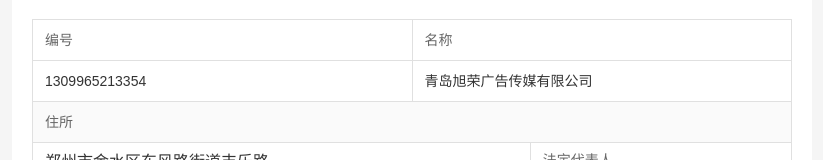
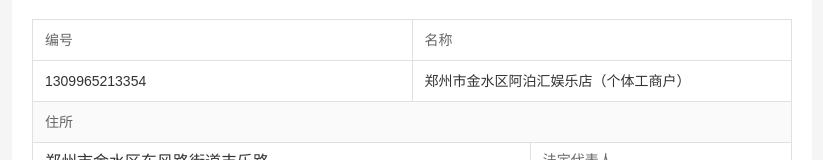
Before and after one commit to luohengjian/abo, a plain HTML site: page index.html in a window 1280 px wide. Shown: the part 146-306 px from the top of the page, without its empty margins (228-1051 px from the left). Drawn offline with Linux system fonts and the light colour scheme.

Commit message:
Update index.html

```diff
--- a/index.html
+++ b/index.html
@@ -34,7 +34,7 @@
                         <span class="value">1309965213354</span>
                     </div>
                     <div class="info-item right-col">
-                        <span class="value">青岛旭荣广告传媒有限公司</span>
+                        <span class="value">郑州市金水区阿泊汇娱乐店（个体工商户）</span>
                     </div>
                 </div>
 
```
